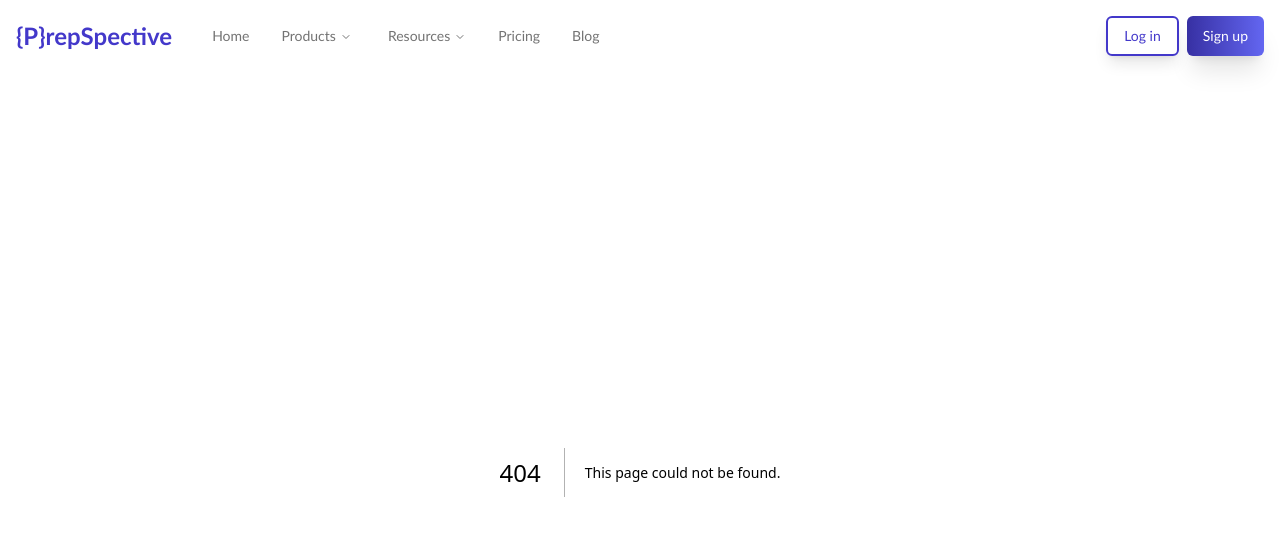
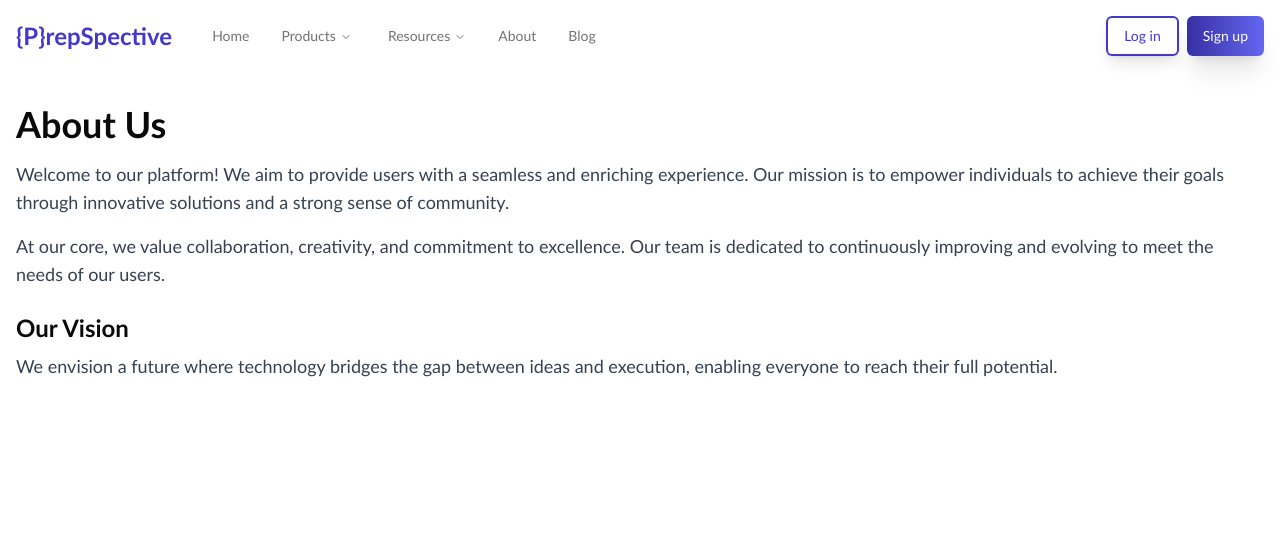
Before and after one commit to Ahsan725/prepspective, a Next.js app: page /about in a window 1280 px wide. Before the commit this address had no page. Shown: the top 536 px of the page. Built offline with nearby package versions, Linux system fonts and the light colour scheme.

Commit message:
fixed a few things unstable

```diff
--- /dev/null
+++ b/app/about/page.tsx
@@ -0,0 +1,21 @@
+export default function AboutPage() {
+    return (
+      <section className="container mx-auto px-4 py-8">
+        <h1 className="text-4xl font-bold mb-4">About Us</h1>
+        <p className="text-lg text-gray-700 mb-4">
+          Welcome to our platform! We aim to provide users with a seamless and enriching experience.
+          Our mission is to empower individuals to achieve their goals through innovative solutions
+          and a strong sense of community.
+        </p>
+        <p className="text-lg text-gray-700 mb-4">
+          At our core, we value collaboration, creativity, and commitment to excellence. Our team
+          is dedicated to continuously improving and evolving to meet the needs of our users.
+        </p>
+        <h2 className="text-2xl font-semibold mt-6 mb-2">Our Vision</h2>
+        <p className="text-lg text-gray-700">
+          We envision a future where technology bridges the gap between ideas and execution, enabling
+          everyone to reach their full potential.
+        </p>
+      </section>
+    );
+  }
--- a/app/globals.css
+++ b/app/globals.css
@@ -70,3 +70,8 @@ body {
     @apply bg-background text-foreground;
   }
 }
+
+::selection {
+  background-color: #d4d2f8; /* Indigo-500 */
+  color: #3129a1;; /* White */
+}
--- a/app/page.tsx
+++ b/app/page.tsx
@@ -1,9 +1,11 @@
 import CustomHero from '@/components/ui/customhero';
+import { CustomFeature }  from '@/components/ui/customfeature';
 
 export default function HomePage() {
   return (
     <main>
-      <CustomHero/>
+      <CustomHero />
+      {/* <CustomFeature/> */}
     </main>
   );
 }
--- a/components/ui/customNavbar.tsx
+++ b/components/ui/customNavbar.tsx
@@ -1,4 +1,5 @@
 import { Book, Menu, Sunset, Trees, Zap } from 'lucide-react';
+import Link from 'next/link';
 
 import {
   Accordion,
@@ -87,18 +88,18 @@ const CustomNavbar = () => {
               <span className="text-2xl font-bold text-indigo-700"><span className="text-2xl font-extrabold lg:text-2xl text-indigo-700">{"{P}rep"}</span>Spective</span>
             </div>
             <div className="flex items-center">
-              <a
+            <Link
+  href="/"
   className={cn(
     'text-muted-foreground',
     navigationMenuTriggerStyle,
     buttonVariants({
       variant: 'ghost',
-                  }),
+    })
   )}
-                href="#"
 >
   Home
-              </a>
+</Link>
               <NavigationMenu>
                 <NavigationMenuList>
                   <NavigationMenuItem className="text-muted-foreground">
@@ -164,18 +165,18 @@ const CustomNavbar = () => {
                 </NavigationMenuList>
               </NavigationMenu>
 
-              <a
+              <Link
+  href="/about"
   className={cn(
     'text-muted-foreground',
     navigationMenuTriggerStyle,
     buttonVariants({
       variant: 'ghost',
-                  }),
+    })
   )}
-                href="#"
 >
-                Pricing
-              </a>
+  About
+</Link>
               <a
                 className={cn(
                   'text-muted-foreground',
@@ -225,9 +226,9 @@ const CustomNavbar = () => {
                   </SheetTitle>
                 </SheetHeader>
                 <div className="my-8 flex flex-col gap-4">
-                  <a href="#" className="font-semibold">
+                <Link href="/" className="font-semibold">
   Home
-                  </a>
+</Link>
                   <Accordion type="single" collapsible className="w-full">
                     <AccordionItem value="products" className="border-b-0">
                       <AccordionTrigger className="mb-4 py-0 font-semibold hover:no-underline">
@@ -282,9 +283,9 @@ const CustomNavbar = () => {
                       </AccordionContent>
                     </AccordionItem>
                   </Accordion>
-                  <a href="#" className="font-semibold">
-                    Pricing
-                  </a>
+                  <Link href="/about" className="font-semibold">
+  About
+</Link>
                   <a href="#" className="font-semibold">
                     Blog
                   </a>
--- /dev/null
+++ b/components/ui/customfeature.tsx
@@ -0,0 +1,65 @@
+import * as React from "react"
+
+import { cn } from "@/lib/utils"
+
+const CustomFeature = React.forwardRef<HTMLInputElement, React.ComponentProps<"input">>(
+  ({ className, type, ...props }, ref) => {
+    return (
+        <section className="bg-white text-indigo-700 dark:bg-gray-900">
+        <div className="py-8 px-4 mx-auto max-w-screen-xl sm:py-16 lg:px-6">
+            <div className="max-w-screen-md mb-8 lg:mb-16">
+                <h2 className="mb-4 text-4xl tracking-tight font-bold text-indigo-700 dark:text-white">Designed for business teams like yours</h2>
+                <p className="text-gray-500 sm:text-xl dark:text-gray-400">Here at Prepspective we focus on markets where technology, innovation, and capital can unlock long-term value and drive economic growth.</p>
+            </div>
+            <div className="space-y-8 md:grid md:grid-cols-2 lg:grid-cols-3 md:gap-12 md:space-y-0">
+                <div>
+                    <div className="flex justify-center items-center mb-4 w-10 h-10 rounded-full bg-primary-100 lg:h-12 lg:w-12 dark:bg-primary-900">
+                        <svg className="w-5 h-5 text-primary-600 lg:w-6 lg:h-6 dark:text-primary-300" fill="currentColor" viewBox="0 0 20 20" xmlns="http://www.w3.org/2000/svg"><path fill-rule="evenodd" d="M3 3a1 1 0 000 2v8a2 2 0 002 2h2.586l-1.293 1.293a1 1 0 101.414 1.414L10 15.414l2.293 2.293a1 1 0 001.414-1.414L12.414 15H15a2 2 0 002-2V5a1 1 0 100-2H3zm11.707 4.707a1 1 0 00-1.414-1.414L10 9.586 8.707 8.293a1 1 0 00-1.414 0l-2 2a1 1 0 101.414 1.414L8 10.414l1.293 1.293a1 1 0 001.414 0l4-4z" clipRule="evenodd"></path></svg>
+                    </div>
+                    <h3 className="mb-2 text-xl font-bold dark:text-white">Marketing</h3>
+                    <p className="text-gray-500 dark:text-gray-400">Plan it, create it, launch it. Collaborate seamlessly with all  the organization and hit your marketing goals every month with our marketing plan.</p>
+                </div>
+                <div>
+                    <div className="flex justify-center items-center mb-4 w-10 h-10 rounded-full bg-primary-100 lg:h-12 lg:w-12 dark:bg-primary-900">
+                        <svg className="w-5 h-5 text-primary-600 lg:w-6 lg:h-6 dark:text-primary-300" fill="currentColor" viewBox="0 0 20 20" xmlns="http://www.w3.org/2000/svg"><path d="M10.394 2.08a1 1 0 00-.788 0l-7 3a1 1 0 000 1.84L5.25 8.051a.999.999 0 01.356-.257l4-1.714a1 1 0 11.788 1.838L7.667 9.088l1.94.831a1 1 0 00.787 0l7-3a1 1 0 000-1.838l-7-3zM3.31 9.397L5 10.12v4.102a8.969 8.969 0 00-1.05-.174 1 1 0 01-.89-.89 11.115 11.115 0 01.25-3.762zM9.3 16.573A9.026 9.026 0 007 14.935v-3.957l1.818.78a3 3 0 002.364 0l5.508-2.361a11.026 11.026 0 01.25 3.762 1 1 0 01-.89.89 8.968 8.968 0 00-5.35 2.524 1 1 0 01-1.4 0zM6 18a1 1 0 001-1v-2.065a8.935 8.935 0 00-2-.712V17a1 1 0 001 1z"></path></svg>
+                    </div>
+                    <h3 className="mb-2 text-xl font-bold dark:text-white">Legal</h3>
+                    <p className="text-gray-500 dark:text-gray-400">Protect your organization, devices and stay compliant with our structured workflows and custom permissions made for you.</p>
+                </div>
+                <div>
+                    <div className="flex justify-center items-center mb-4 w-10 h-10 rounded-full bg-primary-100 lg:h-12 lg:w-12 dark:bg-primary-900">
+                        <svg className="w-5 h-5 text-primary-600 lg:w-6 lg:h-6 dark:text-primary-300" fill="currentColor" viewBox="0 0 20 20" xmlns="http://www.w3.org/2000/svg"><path fill-rule="evenodd" d="M6 6V5a3 3 0 013-3h2a3 3 0 013 3v1h2a2 2 0 012 2v3.57A22.952 22.952 0 0110 13a22.95 22.95 0 01-8-1.43V8a2 2 0 012-2h2zm2-1a1 1 0 011-1h2a1 1 0 011 1v1H8V5zm1 5a1 1 0 011-1h.01a1 1 0 110 2H10a1 1 0 01-1-1z" clipRule="evenodd"></path><path d="M2 13.692V16a2 2 0 002 2h12a2 2 0 002-2v-2.308A24.974 24.974 0 0110 15c-2.796 0-5.487-.46-8-1.308z"></path></svg>
+                    </div>
+                    <h3 className="mb-2 text-xl font-bold dark:text-white">Business Automation</h3>
+                    <p className="text-gray-500 dark:text-gray-400">Auto-assign tasks, send Slack messages, and much more. Now power up with hundreds of new templates to help you get started.</p>
+                </div>
+                <div>
+                    <div className="flex justify-center items-center mb-4 w-10 h-10 rounded-full bg-primary-100 lg:h-12 lg:w-12 dark:bg-primary-900">
+                        <svg className="w-5 h-5 text-primary-600 lg:w-6 lg:h-6 dark:text-primary-300" fill="currentColor" viewBox="0 0 20 20" xmlns="http://www.w3.org/2000/svg"><path d="M8.433 7.418c.155-.103.346-.196.567-.267v1.698a2.305 2.305 0 01-.567-.267C8.07 8.34 8 8.114 8 8c0-.114.07-.34.433-.582zM11 12.849v-1.698c.22.071.412.164.567.267.364.243.433.468.433.582 0 .114-.07.34-.433.582a2.305 2.305 0 01-.567.267z"></path><path fill-rule="evenodd" d="M10 18a8 8 0 100-16 8 8 0 000 16zm1-13a1 1 0 10-2 0v.092a4.535 4.535 0 00-1.676.662C6.602 6.234 6 7.009 6 8c0 .99.602 1.765 1.324 2.246.48.32 1.054.545 1.676.662v1.941c-.391-.127-.68-.317-.843-.504a1 1 0 10-1.51 1.31c.562.649 1.413 1.076 2.353 1.253V15a1 1 0 102 0v-.092a4.535 4.535 0 001.676-.662C13.398 13.766 14 12.991 14 12c0-.99-.602-1.765-1.324-2.246A4.535 4.535 0 0011 9.092V7.151c.391.127.68.317.843.504a1 1 0 101.511-1.31c-.563-.649-1.413-1.076-2.354-1.253V5z" clipRule="evenodd"></path></svg>
+                    </div>
+                    <h3 className="mb-2 text-xl font-bold dark:text-white">Finance</h3>
+                    <p className="text-gray-500 dark:text-gray-400">Audit-proof software built for critical financial operations like month-end close and quarterly budgeting.</p>
+                </div>
+                <div>
+                    <div className="flex justify-center items-center mb-4 w-10 h-10 rounded-full bg-primary-100 lg:h-12 lg:w-12 dark:bg-primary-900">
+                        <svg className="w-5 h-5 text-primary-600 lg:w-6 lg:h-6 dark:text-primary-300" fill="currentColor" viewBox="0 0 20 20" xmlns="http://www.w3.org/2000/svg"><path d="M7 3a1 1 0 000 2h6a1 1 0 100-2H7zM4 7a1 1 0 011-1h10a1 1 0 110 2H5a1 1 0 01-1-1zM2 11a2 2 0 012-2h12a2 2 0 012 2v4a2 2 0 01-2 2H4a2 2 0 01-2-2v-4z"></path></svg>
+                    </div>
+                    <h3 className="mb-2 text-xl font-bold dark:text-white">Enterprise Design</h3>
+                    <p className="text-gray-500 dark:text-gray-400">Craft beautiful, delightful experiences for both marketing and product with real cross-company collaboration.</p>
+                </div>
+                <div>
+                    <div className="flex justify-center items-center mb-4 w-10 h-10 rounded-full bg-primary-100 lg:h-12 lg:w-12 dark:bg-primary-900">
+                        <svg className="w-5 h-5 text-primary-600 lg:w-6 lg:h-6 dark:text-primary-300" fill="currentColor" viewBox="0 0 20 20" xmlns="http://www.w3.org/2000/svg"><path fill-rule="evenodd" d="M11.49 3.17c-.38-1.56-2.6-1.56-2.98 0a1.532 1.532 0 01-2.286.948c-1.372-.836-2.942.734-2.106 2.106.54.886.061 2.042-.947 2.287-1.561.379-1.561 2.6 0 2.978a1.532 1.532 0 01.947 2.287c-.836 1.372.734 2.942 2.106 2.106a1.532 1.532 0 012.287.947c.379 1.561 2.6 1.561 2.978 0a1.533 1.533 0 012.287-.947c1.372.836 2.942-.734 2.106-2.106a1.533 1.533 0 01.947-2.287c1.561-.379 1.561-2.6 0-2.978a1.532 1.532 0 01-.947-2.287c.836-1.372-.734-2.942-2.106-2.106a1.532 1.532 0 01-2.287-.947zM10 13a3 3 0 100-6 3 3 0 000 6z" clipRule="evenodd"></path></svg>
+                    </div>
+                    <h3 className="mb-2 text-xl font-bold dark:text-white">Operations</h3>
+                    <p className="text-gray-500 dark:text-gray-400">Keep your company’s lights on with customizable, iterative, and structured workflows built for all efficient teams and individual.</p>
+                </div>
+            </div>
+        </div>
+      </section>
+    )
+  }
+)
+
+CustomFeature.displayName = "CustomFeature";
+export { CustomFeature }
--- a/components/ui/customhero.tsx
+++ b/components/ui/customhero.tsx
@@ -65,7 +65,7 @@ const CustomHero = () => {
   };
 
   return (
-    <section className="flex min-h-screen items-start justify-center mt-12">
+    <section className="flex items-start justify-center mt-12 mb-56">
       <div className="flex flex-col items-center text-center w-full max-w-4xl px-6 py-12">
         {/* Main Header */}
         <div className="mb-8">
```
Lines whose indentation alone changed are shown as unchanged.
